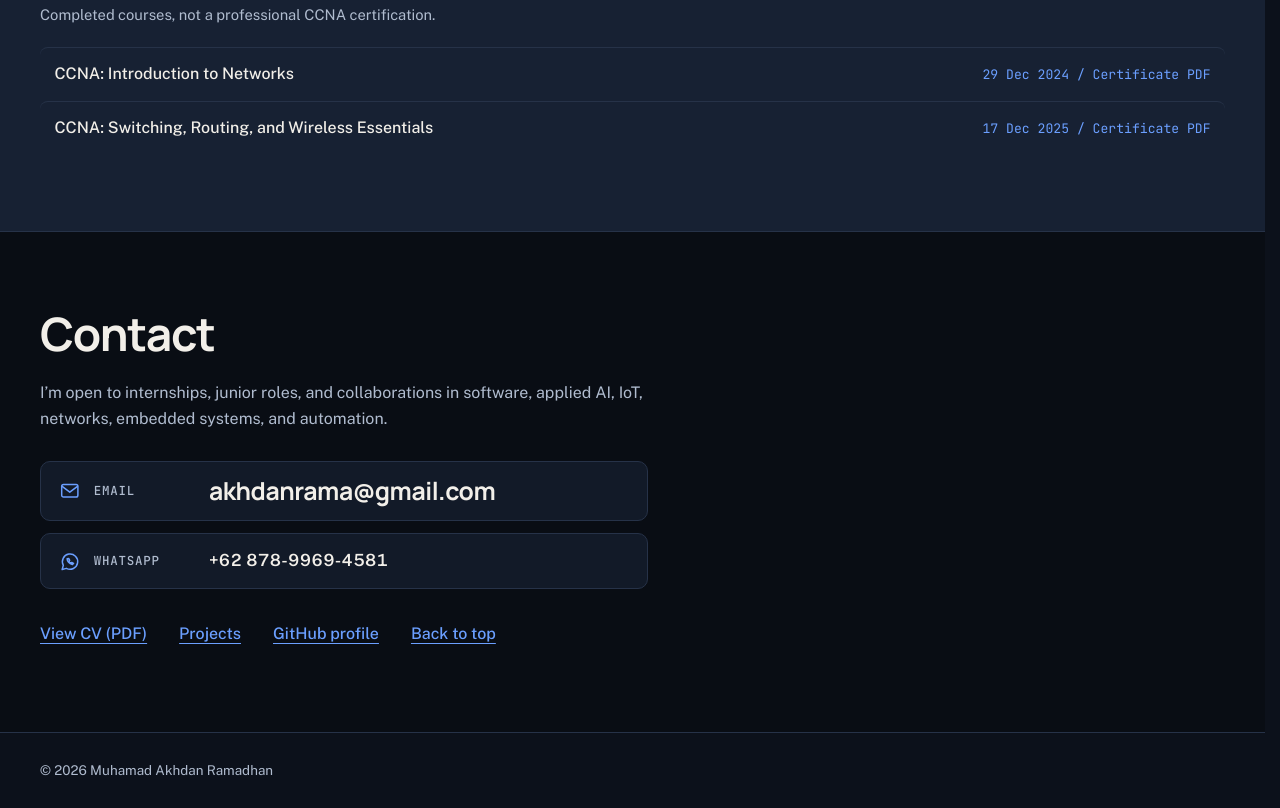
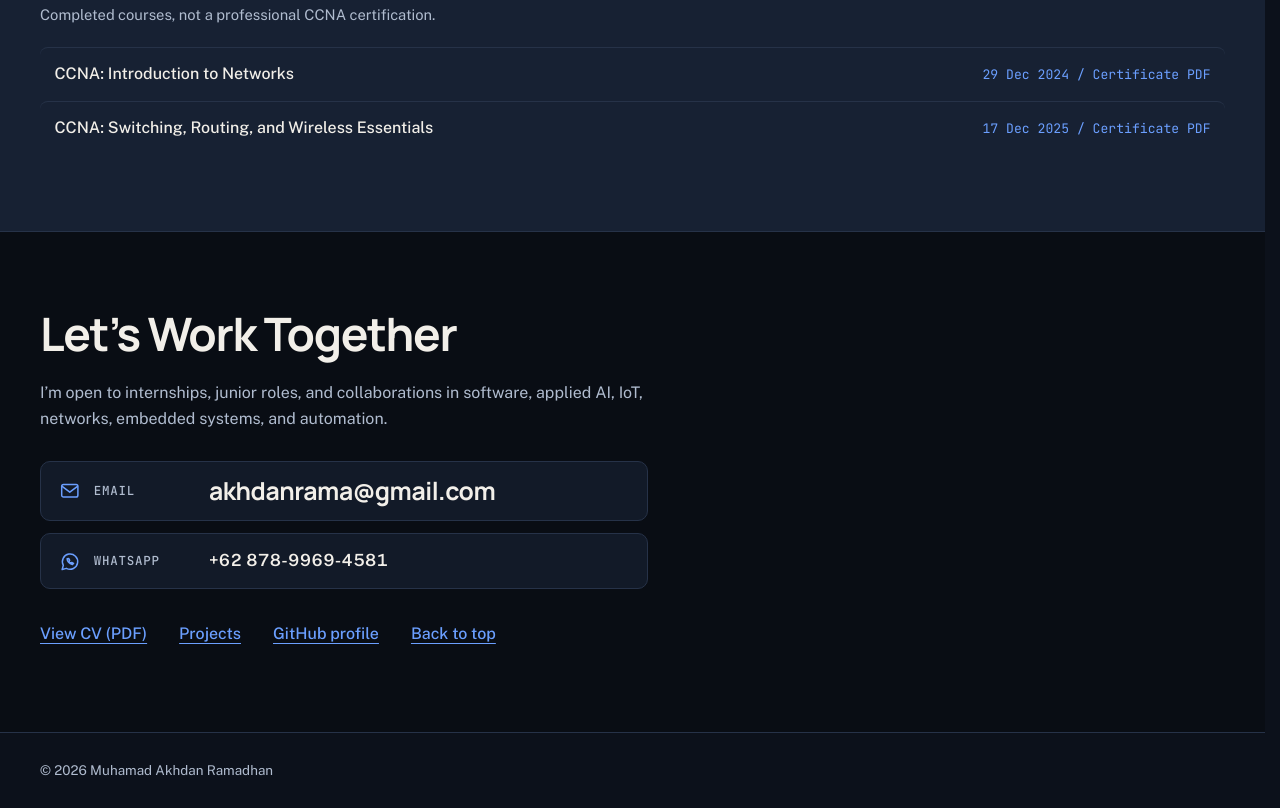
Before and after one commit to makhdanramadhan-ui/makhdanramadhan-ui.github.io, a plain HTML site: page index.html in a window 1280 px wide. Shown: the part 1734-2542 px from the top of the page. Drawn offline with Linux system fonts and the light colour scheme.

Commit message:
Ubah judul bagian kontak

```diff
--- a/index.html
+++ b/index.html
@@ -205,7 +205,7 @@
 
       <section class="contact" id="contact" tabindex="-1" aria-labelledby="contact-heading">
         <div class="wrap">
-          <h2 id="contact-heading">Contact</h2>
+          <h2 id="contact-heading">Let’s Work Together</h2>
           <p>I’m open to internships, junior roles, and collaborations in software, applied AI, IoT, networks, embedded systems, and automation.</p>
           <div class="contact-rows">
             <a class="contact-row contact-row-main" href="mailto:akhdanrama@gmail.com">
```
